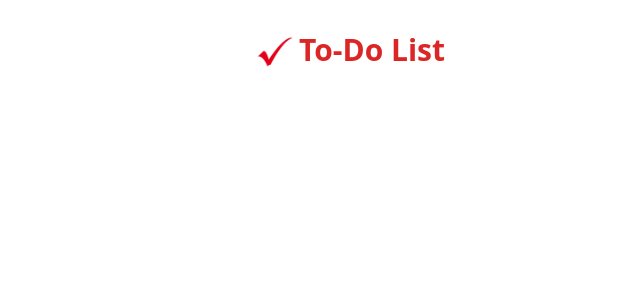
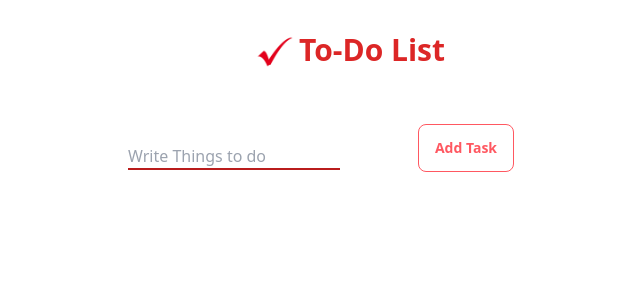
Before and after one commit to tamanna986/todo-app, a React (Vite) app: page / in a window 1280 px wide. Shown: the top 300 px of the page, without its empty margins (290-930 px from the left). Built offline with nearby package versions, Linux system fonts and the light colour scheme.

Commit message:
add task ui added

```diff
--- /dev/null
+++ b/src/Components/AddTask/AddTask.jsx
@@ -0,0 +1,15 @@
+const AddTask = () => {
+        return (
+        <div className="grid  grid-cols-1 md:grid-cols-2 space-y-5 md:gap-5">
+            <div>
+            <input type="text" placeholder="Write Things to do" className=" w-full max-w-xs outline-none border-0  border-b-red-700 border-b-2 mt-0 md:mt-10" />
+            </div>
+            <div>
+            <button className="btn btn-outline btn-error ">Add Task</button>
+            </div>
+        </div>
+    );
+
+};
+
+export default AddTask;
--- a/src/Home/TodoHome.jsx
+++ b/src/Home/TodoHome.jsx
@@ -1,3 +1,4 @@
+import AddTask from "../Components/AddTask/AddTask";
 
 
 
@@ -10,7 +11,7 @@ const TodoHome = () => {
                 <h1 className="font-bold text-red-600 text-3xl">To-Do List</h1>
             </div>
             <div className="w-1/2 lg:w-[700px] mx-auto my-8  px-32">
-
+                <AddTask></AddTask>
                 <div>
                 </div>
             </div>
```
